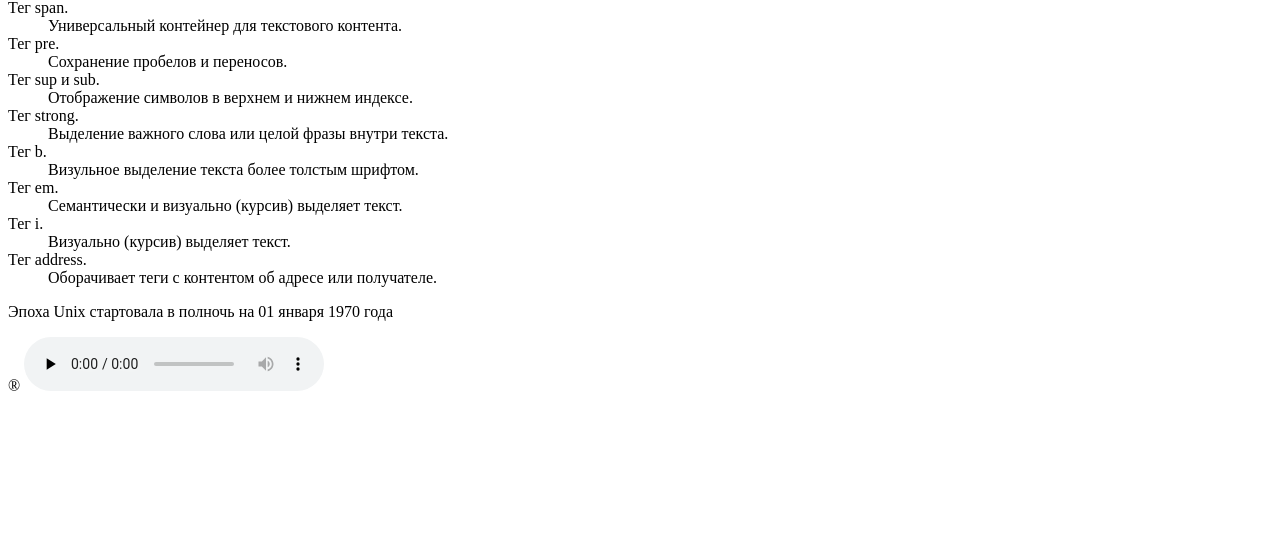
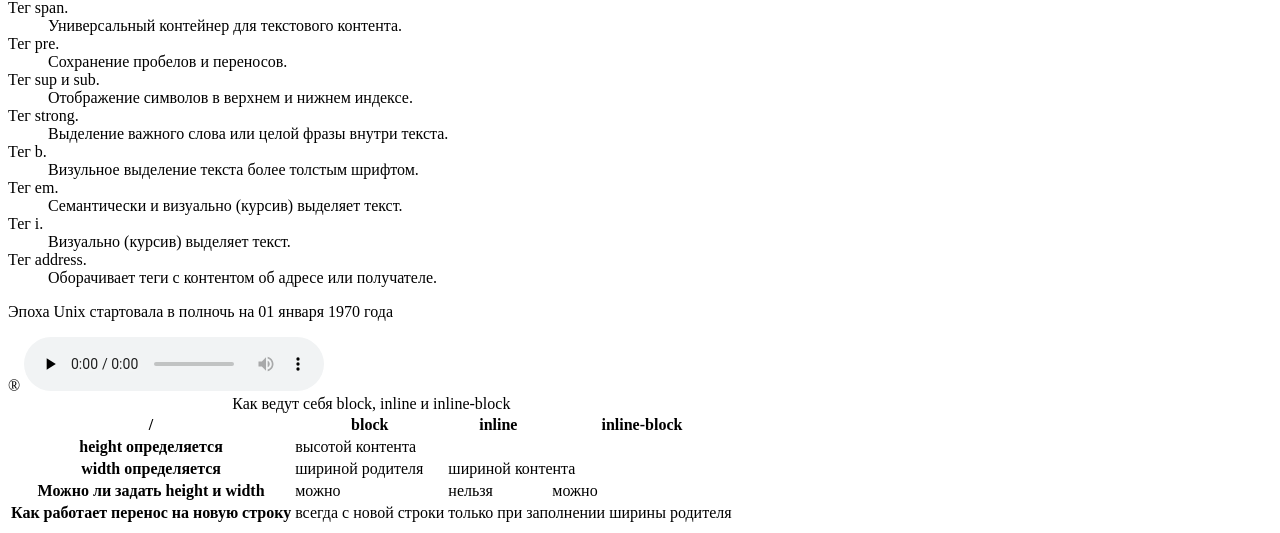
Before and after one commit to Larysa1387/TelegramBotTest, a plain HTML site: page index.html in a window 1280 px wide. Shown: the part 971-1504 px from the top of the page. Before the commit the page ends 1374 px from the top, so only its background shows below. Drawn offline with Linux system fonts and the light colour scheme.

Commit message:
Верстка таблицы с атр colspan

```diff
--- a/index.html
+++ b/index.html
@@ -197,7 +197,40 @@ index.html -->
     <source src="https://goit.ua/autocheck/bensound-summer.mp3" type="audio/mp3">
   </audio>
 
-
+  <!-- 5. Таблица -->
+<table>
+  <caption>Как ведут себя block, inline и inline-block</caption>
+  <thead>
+    <tr>
+      <th>/</th>
+      <th>block</th>
+      <th>inline</th>
+      <th>inline-block</th>
+    </tr>
+  </thead>
+  <tbody>
+    <tr>
+      <th>height определяется</th>
+      <td colspan="3">высотой контента</td>
+    </tr>
+    <tr>
+      <th>width определяется</th>
+      <td>шириной родителя</td>
+      <td colspan="2">шириной контента</td>
+    </tr>
+    <tr>
+      <th>Можно ли задать height и width</th>
+      <td>можно</td>
+      <td>нельзя</td>
+      <td>можно</td>
+    </tr>
+    <tr>
+      <th>Как работает перенос на новую строку</th>
+      <td>всегда с новой строки</td>
+      <td colspan="2">только при заполнении ширины родителя</td>
+    </tr>
+  </tbody>
+</table>
 
 
 
```
